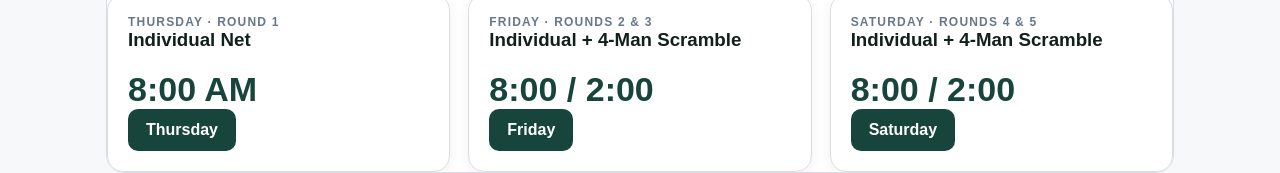
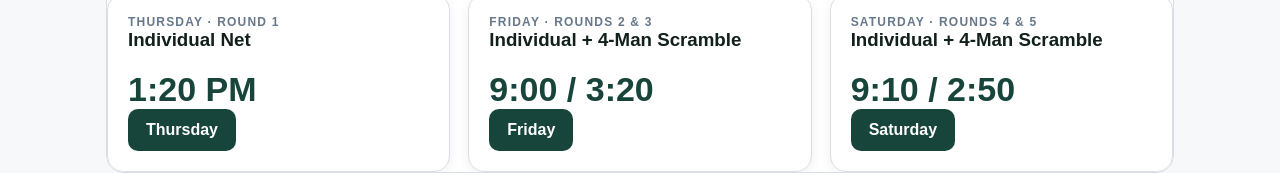
Before and after one commit to wjluyk-app/vet-head-app, a Next.js app: page / in a window 1280 px wide. Shown: the part 721-894 px from the top of the page. Built offline with nearby package versions, Linux system fonts and the light colour scheme; no server answers.

Commit message:
Update Tournament Hub tee times

```diff
--- a/src/app/page.tsx
+++ b/src/app/page.tsx
@@ -90,7 +90,7 @@ export default function HomePage() {
           <article className="card">
             <div className="smallLabel">THURSDAY · ROUND 1</div>
             <h3>Individual Net</h3>
-            <div className="kpi">8:00 AM</div>
+            <div className="kpi">1:20 PM</div>
             <Link className="button" href="/thursday">
               Thursday
             </Link>
@@ -99,7 +99,7 @@ export default function HomePage() {
           <article className="card">
             <div className="smallLabel">FRIDAY · ROUNDS 2 & 3</div>
             <h3>Individual + 4-Man Scramble</h3>
-            <div className="kpi">8:00 / 2:00</div>
+            <div className="kpi">9:00 / 3:20</div>
             <Link className="button" href="/friday">
               Friday
             </Link>
@@ -108,7 +108,7 @@ export default function HomePage() {
           <article className="card">
             <div className="smallLabel">SATURDAY · ROUNDS 4 & 5</div>
             <h3>Individual + 4-Man Scramble</h3>
-            <div className="kpi">8:00 / 2:00</div>
+            <div className="kpi">9:10 / 2:50</div>
             <Link className="button" href="/saturday">
               Saturday
             </Link>
```
